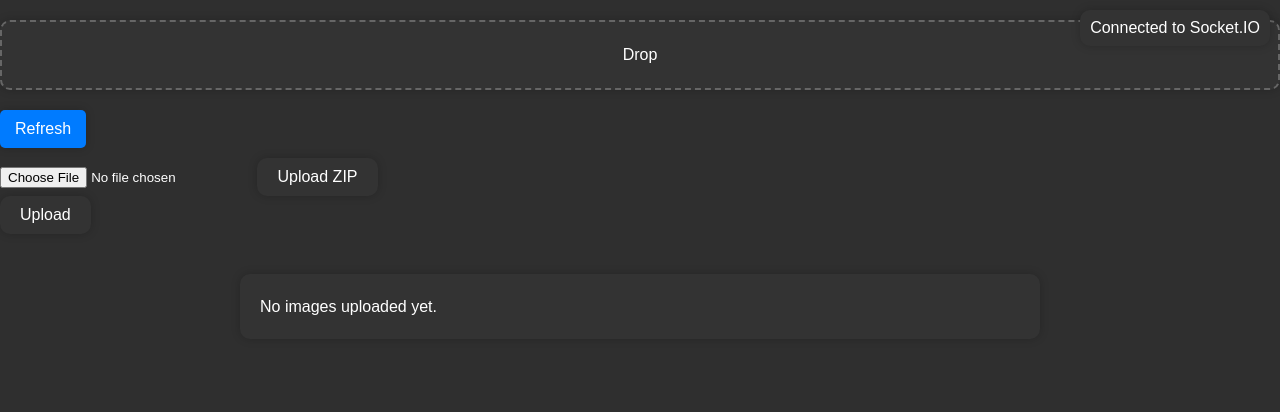
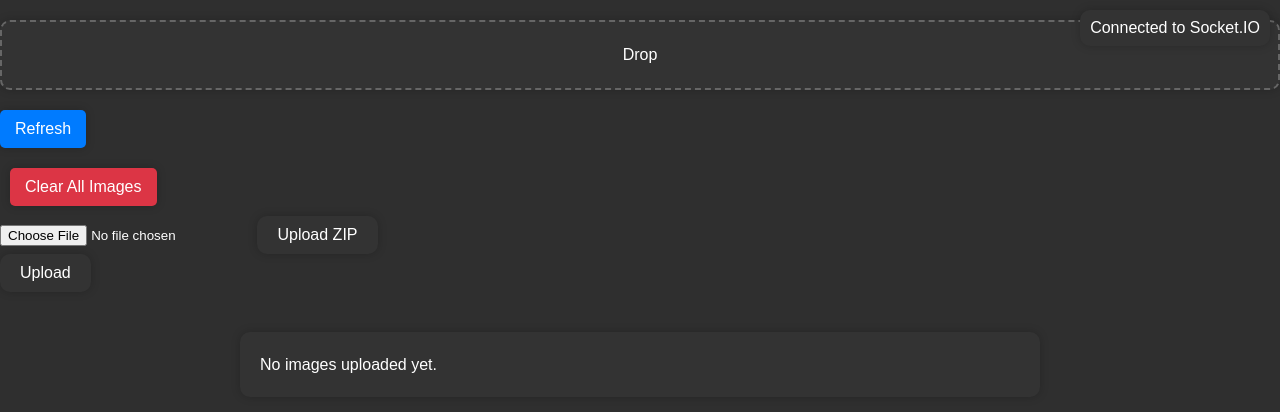
Before and after one commit to janmejai2002/iSync, a Flask app: page / in a window 1280 px wide. Shown: the top 412 px of the page. Run offline with Flask 3, Linux system fonts and the light colour scheme; parts of the project's set-up code (start-up, migrations or seed data) failed here and were passed over; some libraries are stand-ins or nearby versions.

Commit message:
Added image clearning functionality

```diff
--- a/app.py
+++ b/app.py
@@ -2,11 +2,34 @@ from flask import Flask, render_template, request, send_file,jsonify, url_for, a
 from werkzeug.utils import secure_filename
 import os
 from flask_socketio import SocketIO, emit
-import zipfile
 from datetime import datetime
+import json
+from dotenv import load_dotenv
+load_dotenv()
+
+def save_uploaded_files():
+    data = {
+        'images': uploaded_images,
+        'zip_files': uploaded_zip_files
+    }
+    with open('uploaded_files.json', 'w') as f:
+        json.dump(data, f)
+
+def load_uploaded_files():
+    global uploaded_images, uploaded_zip_files
+    try:
+        with open('uploaded_files.json', 'r') as f:
+            data = json.load(f)
+            uploaded_images = data.get('images', [])
+            uploaded_zip_files = data.get('zip_files', [])
+    except FileNotFoundError:
+        uploaded_images = []
+        uploaded_zip_files = []
+
 
 app = Flask(__name__)
-app.secret_key="chingalinga"
+
+app.secret_key=os.environ.get('FLASK_SECRET_KEY')
 socketio = SocketIO(app)
 
 UPLOAD_FOLDER = os.path.join('static', 'uploads')
@@ -34,11 +57,11 @@ def test_disconnect():
 
 @app.route('/')
 def index():
-    current_time = datetime.now().timestamp()
-    return render_template('index.html', latest_image_url=uploaded_images, uploaded_zip_files=uploaded_zip_files, current_time=current_time
-    )
-
-# Image upload route
+    load_uploaded_files()  # Load the saved files
+    return render_template('index.html',
+                         uploaded_images=uploaded_images,
+                         uploaded_zip_files=uploaded_zip_files)
+# Modify your upload_image route
 @app.route('/upload_image', methods=['POST'])
 def upload_image():
     global latest_image_url
@@ -52,11 +75,10 @@ def upload_image():
     filepath = os.path.join(app.config['UPLOAD_FOLDER'], filename)
     file.save(filepath)
 
-    # Store the URL of the latest image
     latest_image_url = f'/static/uploads/{filename}'
     uploaded_images.append(latest_image_url)
-    # Emit the update to all connected clients
-    socketio.emit('new_image', latest_image_url)  # Emit here
+    save_uploaded_files()  # Save after upload
+    socketio.emit('new_image', latest_image_url)
 
     return jsonify({'image_url': latest_image_url})
 
@@ -78,18 +100,16 @@ def upload_zip():
         return redirect(request.url)
 
     if file and file.filename.endswith('.zip'):
-        # Save the ZIP file
         zip_filename = secure_filename(file.filename)
         zip_filepath = os.path.join(app.config['UPLOAD_FOLDER'], zip_filename)
         file.save(zip_filepath)
 
-        # Add the uploaded ZIP file to the list
         uploaded_zip_files.append(f'/static/uploads/{zip_filename}')
-  # Emit an update to refresh the ZIP file list on connected clients
+        save_uploaded_files()  # Save after upload
         socketio.emit('new_zip', {'zip_url': f'/static/uploads/{zip_filename}'})
 
         flash('ZIP file uploaded successfully!')
-        return redirect(url_for('index'))  # Redirect to the upload page
+        return redirect(url_for('index'))
 
     flash('Invalid file type. Please upload a ZIP file.')
     return redirect(request.url)
@@ -110,6 +130,29 @@ def get_latest_image():
         return jsonify({'image_url': latest_image_url})
     return jsonify({'error': 'No image uploaded yet'}), 404
 
+
+@app.route('/clear_images', methods=['POST'])
+def clear_images():
+    global uploaded_images, uploaded_zip_files
+
+    # Clear the lists of uploaded files
+    uploaded_images = []
+    uploaded_zip_files = []
+
+    # Save the empty state to the JSON file
+    # save_uploaded_files()
+
+    try:
+        # Clear the JSON file by writing empty lists
+        with open('uploaded_files.json', 'w') as f:
+            json.dump({'images': [], 'zip_files': []}, f)
+        socketio.emit('images_cleared')
+        return jsonify({'message': 'Images cleared successfully'}), 200
+    except Exception as e:
+        print(f"Error clearing images : {e}")
+        return jsonify({'error': 'Failed to clear images'}), 500
+
+
 def get_local_ip():
     try:
         # Create a socket and connect to an external address to find the local IP
@@ -123,6 +166,10 @@ def get_local_ip():
         s.close()
     return ip_address
 
+@app.before_request
+def initialize():
+    load_uploaded_files()
+
 if __name__ == '__main__':
     local_ip = get_local_ip()
     print(f"Flask server running at: http://{local_ip}:5000/")
--- a/templates/index.html
+++ b/templates/index.html
@@ -81,6 +81,19 @@
           border-radius: 10px;
           box-shadow: 0 0 10px rgba(0, 0, 0, 0.2);
         }
+        #clear-button {
+    background-color: #dc3545; /* Red color for warning */
+    color: white;
+    padding: 10px 15px;
+    border: none;
+    border-radius: 5px;
+    cursor: pointer;
+    margin: 10px;
+}
+
+#clear-button:hover {
+    background-color: #c82333; /* Darker red on hover */
+}
 
         /* Button Styles */
 
@@ -156,6 +169,8 @@
         background-color: #0056b3;
     }
         }
+
+
     </style>
 </head>
 <body>
@@ -165,6 +180,8 @@
     <div class="refresh-button-container">
     <button id="refresh-button">Refresh</button>
     </div>
+
+    <button id="clear-button">Clear All Images</button>
 
 
     <form action="/upload_zip" method="post" enctype="multipart/form-data">
@@ -202,7 +219,7 @@
 <div id="imageContainer">
     {% if uploaded_images %}
         {% for image_url in uploaded_images|reverse %}
-              <img src="{{ latest_image_url }}" alt="Uploaded Image">
+            <img src="{{ image_url }}" alt="Uploaded Image">  <!-- Changed from latest_image_url to image_url -->
         {% endfor %}
     {% else %}
         <p>No images uploaded yet.</p>
@@ -216,11 +233,37 @@
 </div>
 
 <script src="https://cdnjs.cloudflare.com/ajax/libs/socket.io/4.4.1/socket.io.min.js"></script>
+<script>
+  // Initialize socket first
+  const socket = io();
 
-    <script>
+  document.addEventListener('DOMContentLoaded', () => {
+      // Clear button functionality
+      document.getElementById('clear-button').addEventListener('click', async () => {
+    if (confirm('Are you sure you want to clear all images?')) {
+        try {
+            const response = await fetch('/clear_images', {
+                method: 'POST',
+            });
 
+            if (response.ok) {
+                const imageContainer = document.getElementById('imageContainer');
+                imageContainer.innerHTML = '<p>No images uploaded yet.</p>';
+                // Optionally reload the page to ensure everything is fresh
+                location.reload();
+            } else {
+                alert('Failed to clear images');
+            }
+        } catch (error) {
+            console.error('Error clearing images:', error);
+            alert('Error clearing images');
+        }
+    }
+});
+
+      // Refresh button
       document.getElementById('refresh-button').addEventListener('click', function() {
-        location.reload(); // This will refresh the page
+          location.reload();
       });
 
       const uploadButton = document.getElementById('uploadButton');
@@ -241,7 +284,7 @@
           }
       });
 
-        // Handle paste event for pasting images with Ctrl+V
+      // Handle paste event
       window.addEventListener('paste', (event) => {
           const items = event.clipboardData.items;
           for (let i = 0; i < items.length; i++) {
@@ -253,41 +296,6 @@
               }
           }
       });
-        function downloadZip(zipUrl) {
-        const link = document.createElement('a');
-        link.href = zipUrl;
-        link.download = zipUrl.split('/').pop();  // Set the filename for download
-        document.body.appendChild(link);
-        link.click();
-        document.body.removeChild(link);
-    }
-
-        // Function to preview and upload the image
-    async function previewAndUploadImage(file) {
-        const reader = new FileReader();
-        reader.onload = (e) => {
-        const imageUrl = URL.createObjectURL(file);
-        latestImage.src = imageUrl; // Client-side preview
-        };
-        reader.readAsDataURL(file);
-
-        const formData = new FormData();
-        formData.append('image', file);
-
-        const response = await fetch('/upload_image', {
-            method: 'POST',
-            body: formData
-        });
-
-        const result = await response.json();
-
-        if (response.ok) {
-            latestImage.src = result.image_url; // Server-side image
-            socket.emit('new_image', result.image_url); // Emit for real-time updates
-        } else {
-            alert(result.error);
-        }
-}
 
       // Handle drag-and-drop
       const dropZone = document.getElementById('dropZone');
@@ -308,25 +316,32 @@
               previewAndUploadImage(file);
           }
       });
+  });
 
-        // WebSocket connection
-        const socket = io();
-
-        console.log('WebSocket connection established'); // Log when WebSocket connection is established
-
-        // Update the Socket.IO connection indicator
+  // Socket event listeners
   socket.on('connect', () => {
       document.querySelector('.socket-connected').style.display = 'block';
+      console.log('WebSocket connection established');
   });
 
   socket.on('disconnect', () => {
       document.querySelector('.socket-connected').style.display = 'none';
   });
 
-        // Receive real-time updates for the latest image
   socket.on('new_image', (imageUrl) => {
       console.log('Received new image:', imageUrl);
-            updateImage(imageUrl);  // Update the image on the page
+      if (!document.querySelector(`img[src="${imageUrl}"]`)) {
+          const imageContainer = document.getElementById('imageContainer');
+          const newImage = document.createElement('img');
+          newImage.src = imageUrl;
+          newImage.alt = "Uploaded Image";
+          imageContainer.insertBefore(newImage, imageContainer.firstChild);
+      }
+  });
+
+  socket.on('images_cleared', () => {
+      const imageContainer = document.getElementById('imageContainer');
+      imageContainer.innerHTML = '<p>No images uploaded yet.</p>';
   });
 
   socket.on('new_zip', (data) => {
@@ -335,13 +350,52 @@
       newZipItem.innerHTML = `<a href="${data.zip_url}" download>${data.zip_url.split('/').pop()}</a>`;
       zipFilesList.appendChild(newZipItem);
   });
+
+  // Helper functions
+  function downloadZip(zipUrl) {
+      const link = document.createElement('a');
+      link.href = zipUrl;
+      link.download = zipUrl.split('/').pop();
+      document.body.appendChild(link);
+      link.click();
+      document.body.removeChild(link);
+  }
+
+  async function previewAndUploadImage(file) {
+      const formData = new FormData();
+      formData.append('image', file);
+
+      try {
+          const response = await fetch('/upload_image', {
+              method: 'POST',
+              body: formData
+          });
+
+          const result = await response.json();
+
+          if (response.ok) {
+              if (!document.querySelector(`img[src="${result.image_url}"]`)) {
+                  const imageContainer = document.getElementById('imageContainer');
+                  const newImage = document.createElement('img');
+                  newImage.src = result.image_url;
+                  newImage.alt = "Uploaded Image";
+                  imageContainer.insertBefore(newImage, imageContainer.firstChild);
+              }
+              socket.emit('new_image', result.image_url);
+          } else {
+              alert(result.error);
+          }
+      } catch (error) {
+          console.error('Error uploading image:', error);
+          alert('Error uploading image');
+      }
+  }
+
   function updateImage(imageUrl) {
       const imageContainer = document.getElementById('imageContainer');
       const newImage = document.createElement('img');
       newImage.src = imageUrl;
-            //imageContainer.innerHTML = '' // Clear existing content
-            // imageContainer.appendChild(newImage);
-            imageContainer.insertBefore(newImage, imageContainer.firstChild)
+      imageContainer.insertBefore(newImage, imageContainer.firstChild);
   }
 </script>
 </body>
```
Lines whose indentation alone changed are shown as unchanged.
